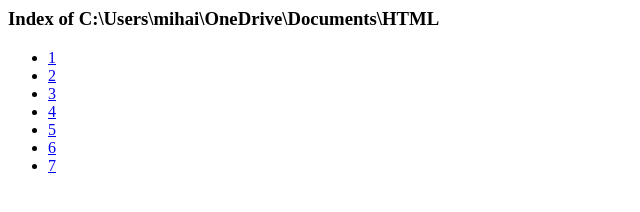
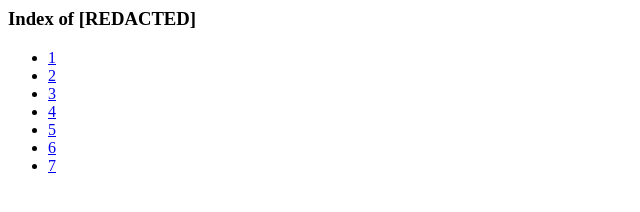
Before and after one commit to alpenstorm/alpenstorm.github.io, a plain HTML site: page 8.html in a window 1280 px wide. Shown: the whole page, without its empty margins (0-640 px from the left). Drawn offline with Linux system fonts and the light colour scheme.

Commit message:
Update 8.html

```diff
--- a/8.html
+++ b/8.html
@@ -1,6 +1,6 @@
 <html>
 
-<h3> Index of C:\Users\mihai\OneDrive\Documents\HTML</h3>
+<h3> Index of [REDACTED]</h3>
 
 <body>
 
```
